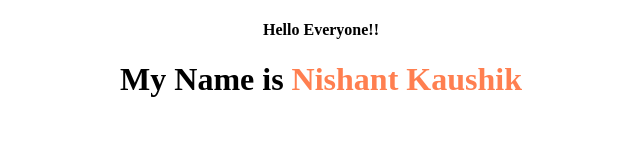
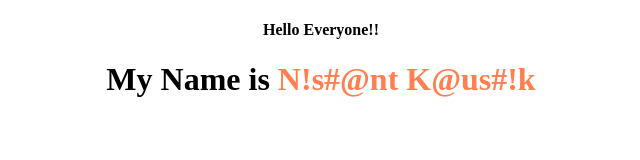
Before and after one commit to Nishuu539/Git-Assignment, a plain HTML site: page index.html in a window 1280 px wide. Shown: the whole page, without its empty margins (319-959 px from the left). Drawn offline with Linux system fonts and the light colour scheme.

Commit message:
here name is being written in new fashion

```diff
--- a/index.html
+++ b/index.html
@@ -10,7 +10,7 @@
     <h4 style="text-align: center;">Hello Everyone!!</h4>
 
     <div>
-        <h1 style="text-align: center;">My Name is <span style="color: coral;">Nishant Kaushik</span><h1>
+        <h1 style="text-align: center;">My Name is <span style="color: coral;">N!s#@nt K@us#!k</span><h1>
     </div>
 </body>
 </html>
```
